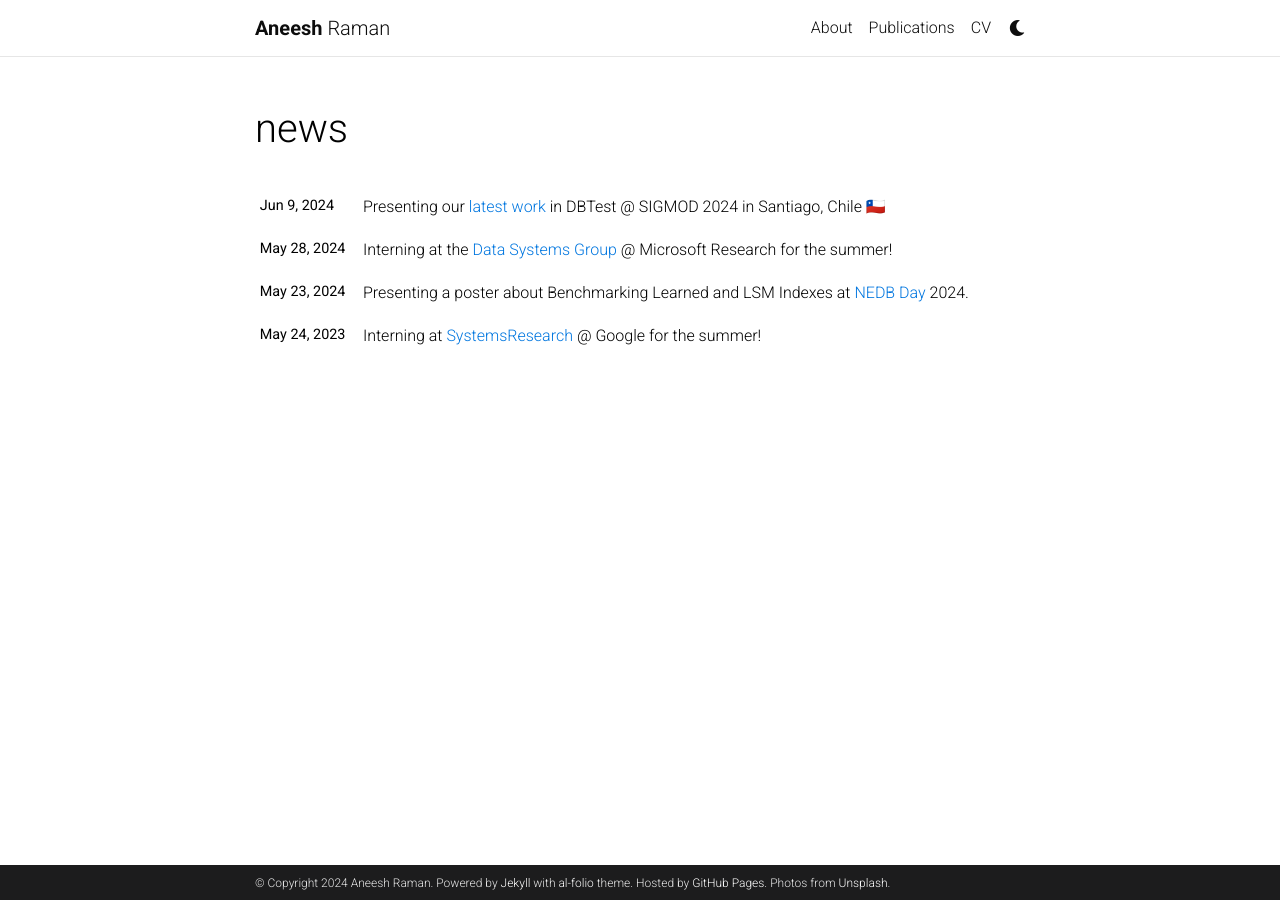
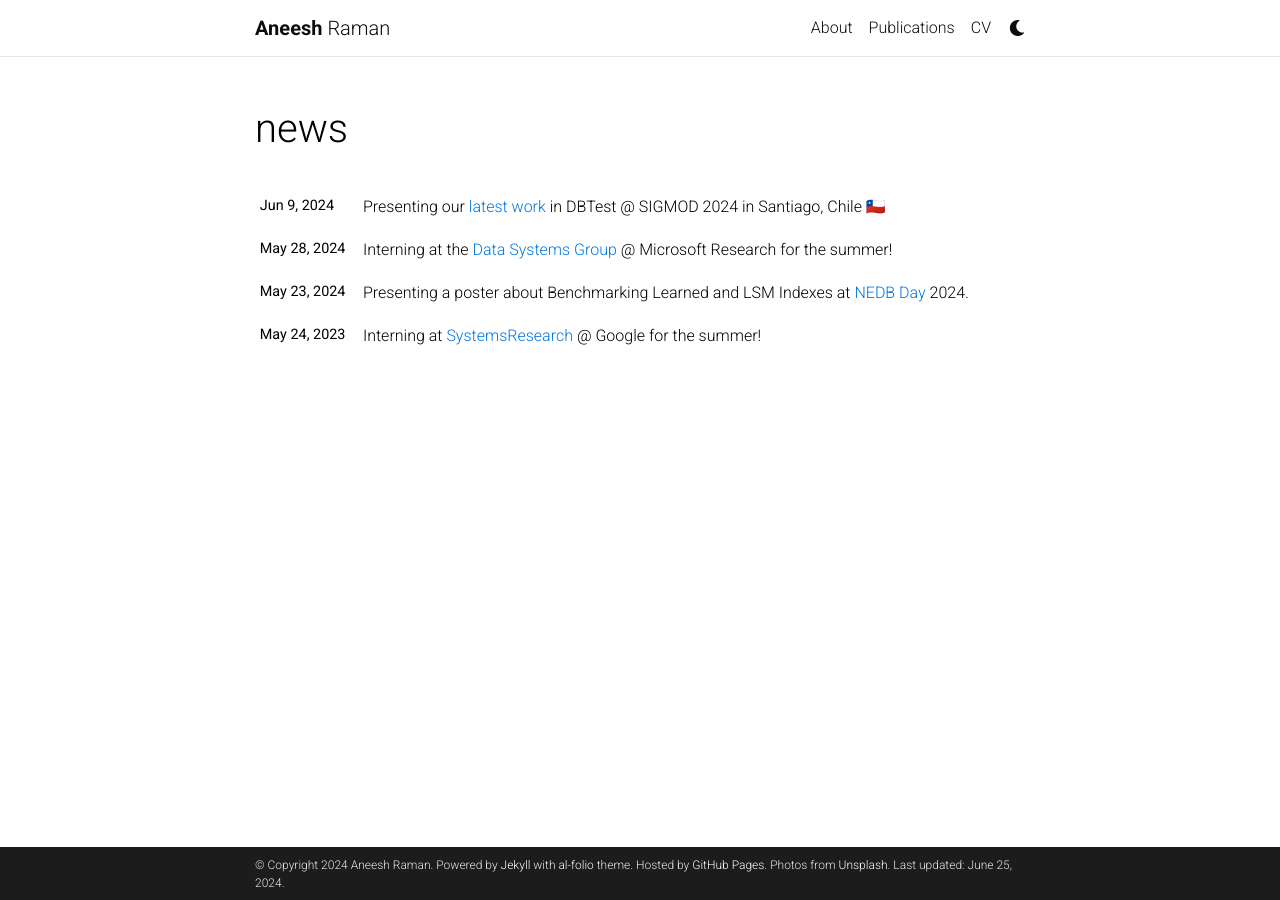
Before and after one commit to ramananeesh/ramananeesh.github.io, a Jekyll site: the page built from news.html, in a window 1280 px wide. Built offline with Jekyll 4.4.1, drawn with Linux system fonts in a browser that asks for light colours; full-size pictures stand in for the smaller copies a plugin makes; comment, search, counter and statistics services are not loaded; a style sheet for code colours, icons or effects is not loaded.

Commit message:
minor edit

```diff
--- a/_config.yml
+++ b/_config.yml
@@ -18,9 +18,9 @@
 # icon: ⚛️ # the emoji used as the favicon (alternatively, provide image name in /assets/img/)
 icon: BU-logo-BU.png
 
-url: https://ramananeesh.github.io # the base hostname & protocol for your site
+url: https://aneeshraman.net # the base hostname & protocol for your site
 baseurl: # the subpath of your site, e.g. /blog/
-last_updated: false # set to true if you want to display last updated in the footer
+last_updated: true # set to true if you want to display last updated in the footer
 impressum_path: # set to path to include impressum link in the footer, use the same path as permalink in a page, helps to conform with EU GDPR
 
 # -----------------------------------------------------------------------------
```
